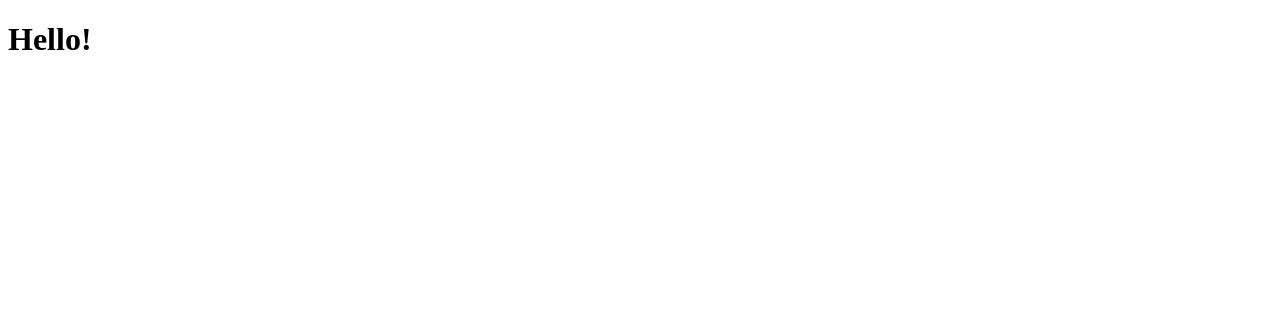
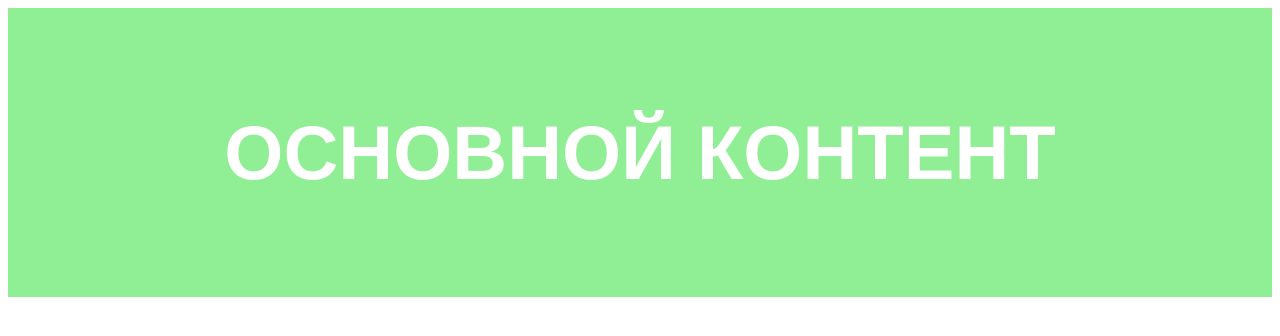
Before and after one commit to BumBoxx/remote-test, a plain HTML site: page index.html in a window 1280 px wide. Drawn offline with Linux system fonts and the light colour scheme.

Commit message:
Content ready

```diff
--- a/index.html
+++ b/index.html
@@ -4,8 +4,11 @@
     <meta charset="UTF-8">
     <meta name="viewport" content="width=device-width, initial-scale=1.0">
     <title>Document</title>
+    <link rel="stylesheet" href="main.css">
 </head>
 <body>
-    <h1>Hello!</h1>
+    <main class="main">
+        <h1>ОСНОВНОЙ КОНТЕНТ</h1>
+    </main>
 </body>
 </html>
--- a/main.css
+++ b/main.css
@@ -0,0 +1,8 @@
+.main {
+    background: rgb(144, 238, 149);
+    padding: 50px 100px;
+    font-size: 38px;
+    color: #fff;
+    font-family: sans-serif;
+    text-align: center;
+}
```
